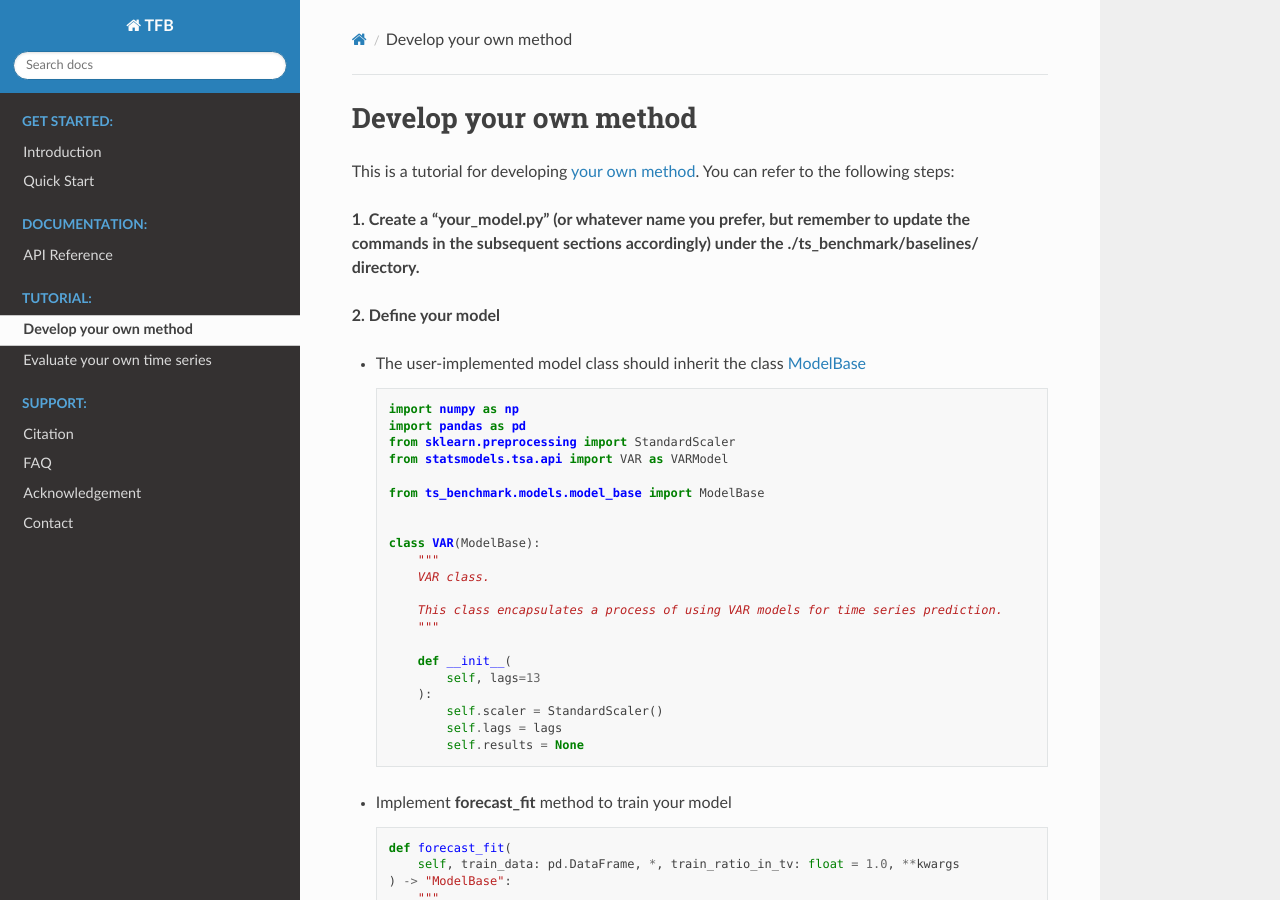
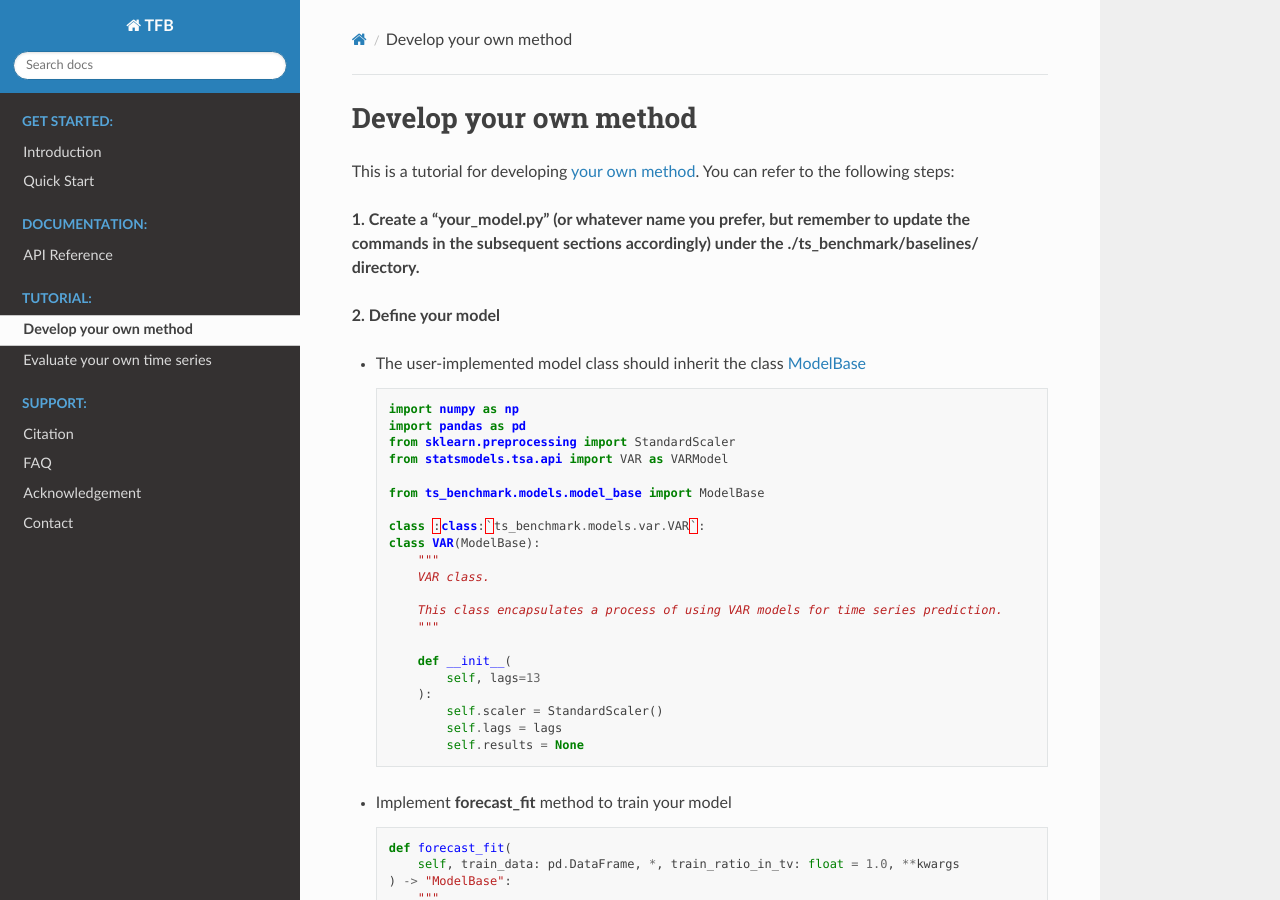
Before and after one commit to DevCrafterLZY/TFB_docs, a Sphinx documentation site: the page built from source/tutorial/develop_own_method.rst, in a window 1280 px wide and 900 px high. Built offline with Sphinx 7.4.7 and the Read the Docs theme 2.0.0, drawn with Linux system fonts in a browser that asks for light colours.

Commit message:
测试VAR

```diff
--- a/source/tutorial/develop_own_method.rst
+++ b/source/tutorial/develop_own_method.rst
@@ -23,7 +23,7 @@ You can refer to the following steps:
 
       from ts_benchmark.models.model_base import ModelBase
 
-
+      class :class:`ts_benchmark.models.var.VAR`:
       class VAR(ModelBase):
           """
           VAR class.
```
